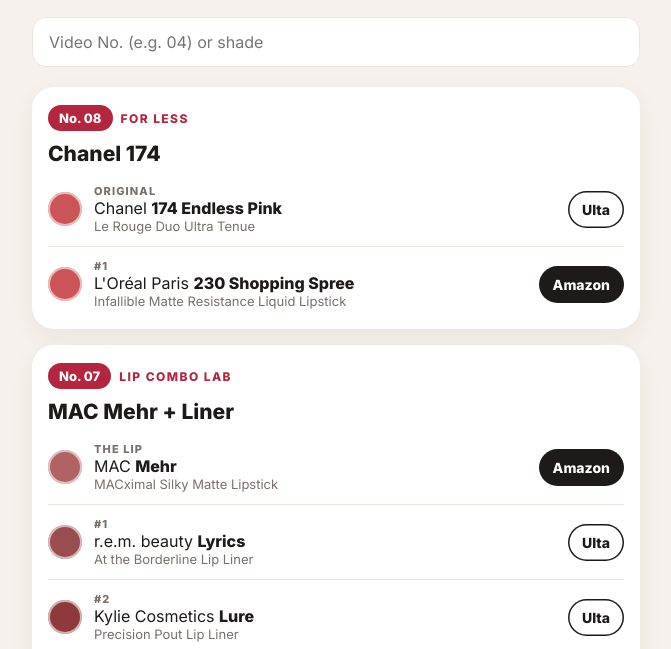
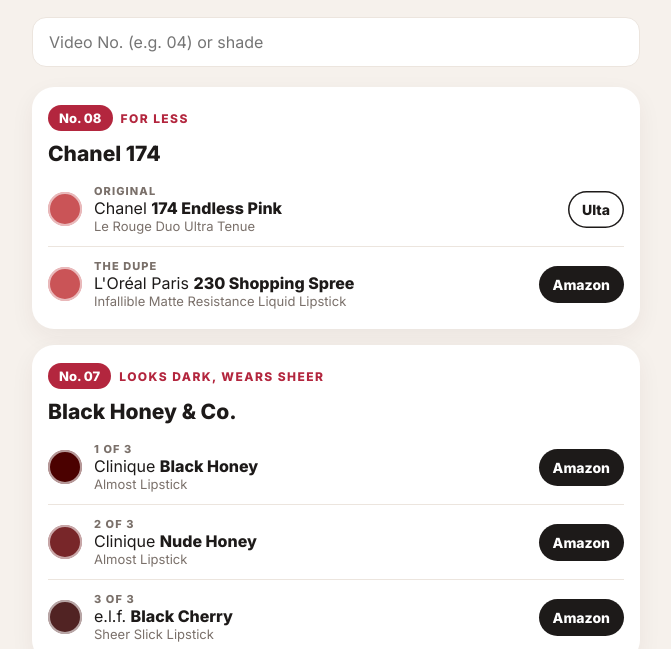
Before and after one commit to shadesage-official/shop, a plain HTML site: page index.html in a window 1280 px wide. Shown: the part 99-748 px from the top of the page, without its empty margins (304-975 px from the left). Drawn offline with Linux system fonts and the light colour scheme.

Commit message:
No. 07 Looks Dark, Wears Sheer; No. 08 Chanel 174
Co-Authored-By: Claude Opus 5.5 <noreply@anthropic.com>
Claude-Session: https://claude.ai/code/session_01DqEc3XP4igjHRRj4L38Kmo

```diff
--- a/index.html
+++ b/index.html
@@ -61,7 +61,7 @@
         <li class="row">
           <span class="dot" style="background:#CA5457"></span>
           <div class="meta">
-            <span class="role">#1</span>
+            <span class="role">The dupe</span>
             <span class="name">L&#x27;Oréal Paris <b>230 Shopping Spree</b></span>
             <span class="line">Infallible Matte Resistance Liquid Lipstick</span>
           </div>
@@ -69,47 +69,38 @@
         </li>
       </ul>
     </article>
-    <article class="card" data-no="07" data-text="mac mehr + liner lip combo lab">
+    <article class="card" data-no="07" data-text="black honey &amp; co. looks dark, wears sheer">
       <header>
-        <span class="no">No. 07</span><span class="series">Lip Combo Lab</span>
+        <span class="no">No. 07</span><span class="series">Looks Dark, Wears Sheer</span>
       </header>
-      <h2>MAC Mehr + Liner</h2>
+      <h2>Black Honey &amp; Co.</h2>
       <ul>
         <li class="row">
-          <span class="dot" style="background:#B16364"></span>
+          <span class="dot" style="background:#4B0100"></span>
           <div class="meta">
-            <span class="role">The lip</span>
-            <span class="name">MAC <b>Mehr</b></span>
-            <span class="line">MACximal Silky Matte Lipstick</span>
+            <span class="role">1 of 3</span>
+            <span class="name">Clinique <b>Black Honey</b></span>
+            <span class="line">Almost Lipstick</span>
           </div>
-          <a class="btn" href="https://www.amazon.com/s?k=MAC+MACximal+Silky+Matte+Lipstick+Mehr&amp;tag=shadesagebeau-20" target="_blank" rel="nofollow sponsored noopener">Amazon</a>
+          <a class="btn" href="https://www.amazon.com/s?k=Clinique+Almost+Lipstick+Black+Honey&amp;tag=shadesagebeau-20" target="_blank" rel="nofollow sponsored noopener">Amazon</a>
         </li>
         <li class="row">
-          <span class="dot" style="background:#994D51"></span>
+          <span class="dot" style="background:#782629"></span>
           <div class="meta">
-            <span class="role">#1</span>
-            <span class="name">r.e.m. beauty <b>Lyrics</b></span>
-            <span class="line">At the Borderline Lip Liner</span>
+            <span class="role">2 of 3</span>
+            <span class="name">Clinique <b>Nude Honey</b></span>
+            <span class="line">Almost Lipstick</span>
           </div>
-          <a class="btn alt" href="https://www.ulta.com/p/at-borderline-lip-liner-pencil-pimprod2033266?sku=2596794" target="_blank" rel="nofollow sponsored noopener">Ulta</a>
+          <a class="btn" href="https://www.amazon.com/s?k=Clinique+Almost+Lipstick+Nude+Honey&amp;tag=shadesagebeau-20" target="_blank" rel="nofollow sponsored noopener">Amazon</a>
         </li>
         <li class="row">
-          <span class="dot" style="background:#8F3A3A"></span>
+          <span class="dot" style="background:#512323"></span>
           <div class="meta">
-            <span class="role">#2</span>
-            <span class="name">Kylie Cosmetics <b>Lure</b></span>
-            <span class="line">Precision Pout Lip Liner</span>
+            <span class="role">3 of 3</span>
+            <span class="name">e.l.f. <b>Black Cherry</b></span>
+            <span class="line">Sheer Slick Lipstick</span>
           </div>
-          <a class="btn alt" href="https://www.ulta.com/p/precision-pout-lip-liner-pimprod2042994?sku=2620598" target="_blank" rel="nofollow sponsored noopener">Ulta</a>
-        </li>
-        <li class="row">
-          <span class="dot" style="background:#853A41"></span>
-          <div class="meta">
-            <span class="role">#3</span>
-            <span class="name">Charlotte Tilbury <b>Love Trap</b></span>
-            <span class="line">Lip Cheat</span>
-          </div>
-          <a class="btn alt" href="https://www.ulta.com/p/lip-cheat-long-lasting-waterproof-lip-liner-pimprod2043356?sku=2619389" target="_blank" rel="nofollow sponsored noopener">Ulta</a>
+          <a class="btn" href="https://www.amazon.com/s?k=e.l.f.+Sheer+Slick+Lipstick+Black+Cherry&amp;tag=shadesagebeau-20" target="_blank" rel="nofollow sponsored noopener">Amazon</a>
         </li>
       </ul>
     </article>
```
